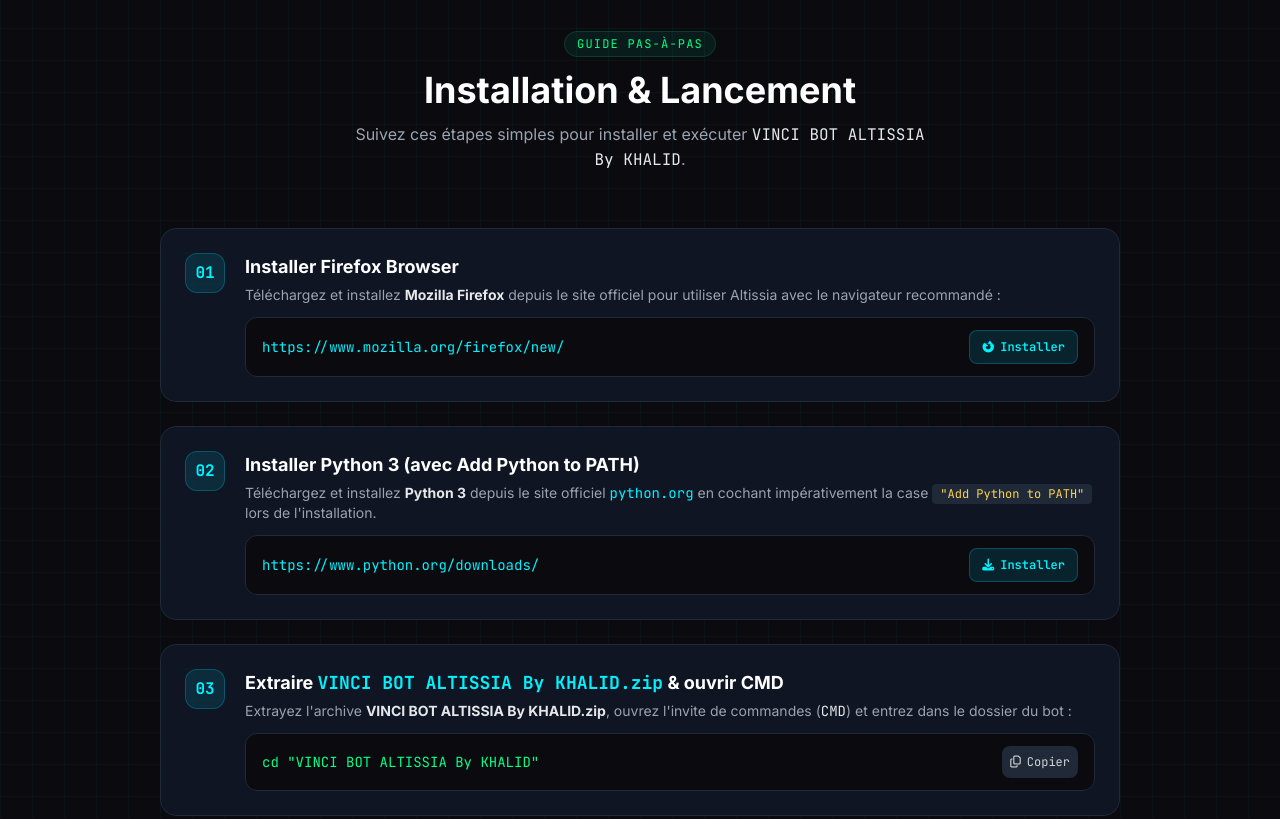
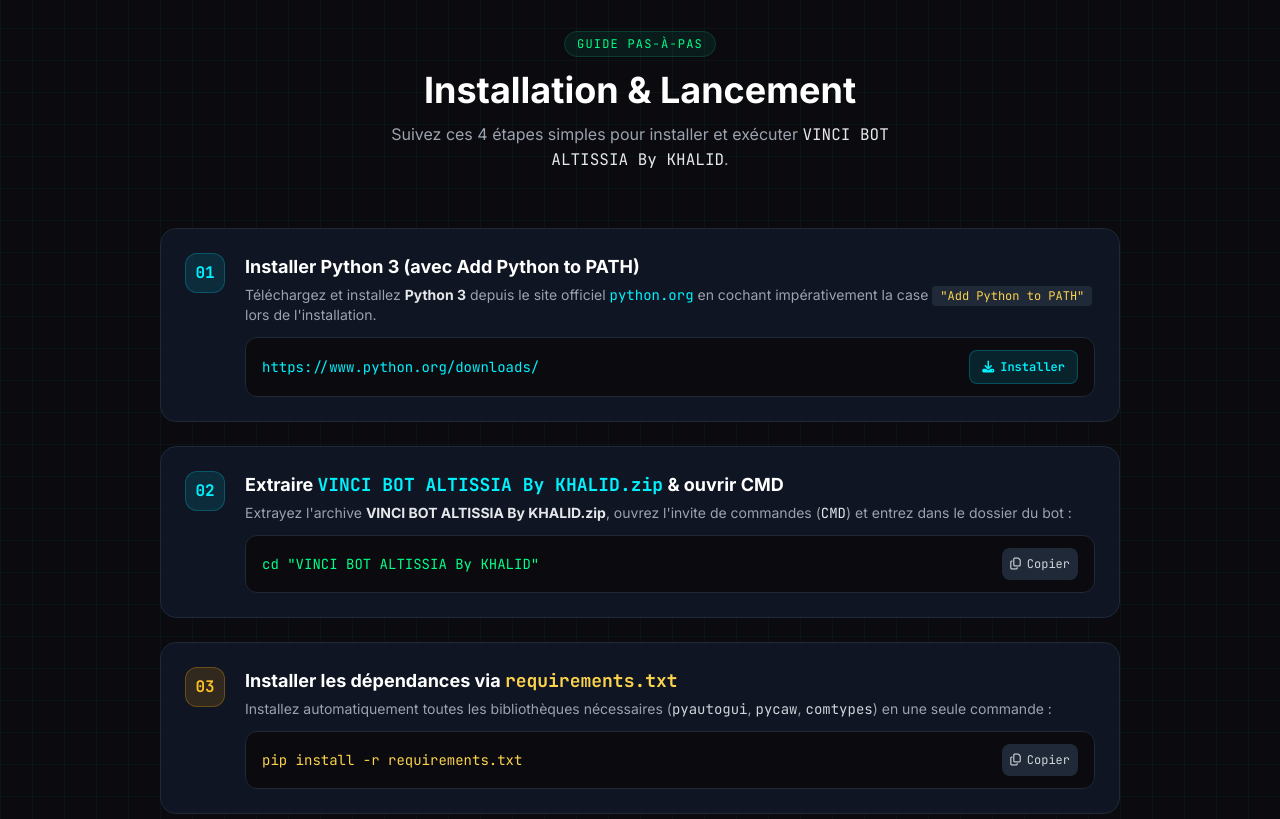
Before and after one commit to khalidmoustansir/vincibot, a plain HTML site: page index.html in a window 1280 px wide. Shown: the part 1860-2679 px from the top of the page. Drawn offline with nearby package versions, Linux system fonts and the light colour scheme.

Commit message:
Update index.html

```diff
--- a/index.html
+++ b/index.html
@@ -252,34 +252,14 @@
             <div class="text-center mb-14">
                 <span class="font-mono text-xs uppercase tracking-widest text-[#00ff88] bg-emerald-500/10 px-3 py-1 rounded-full border border-emerald-500/20">Guide Pas-à-Pas</span>
                 <h2 class="text-2xl sm:text-4xl font-bold text-white mt-4">Installation & Lancement</h2>
-                <p class="text-gray-400 mt-3 max-w-xl mx-auto text-sm sm:text-base">Suivez ces étapes simples pour installer et exécuter <code class="text-gray-200 font-mono">VINCI BOT ALTISSIA By KHALID</code>.</p>
+                <p class="text-gray-400 mt-3 max-w-xl mx-auto text-sm sm:text-base">Suivez ces 4 étapes simples pour installer et exécuter <code class="text-gray-200 font-mono">VINCI BOT ALTISSIA By KHALID</code>.</p>
             </div>
 
             <div class="space-y-6">
-                <!-- Step 1: Firefox Browser -->
+                <!-- Step 1 -->
                 <div class="bg-[#111827]/80 border border-gray-800 rounded-2xl p-6 flex flex-col sm:flex-row gap-5 items-start">
                     <div class="w-10 h-10 rounded-xl bg-cyan-500/15 border border-cyan-500/30 text-[#00f2fe] font-mono font-bold flex items-center justify-center shrink-0">
                         01
-                    </div>
-                    <div class="flex-1 w-full">
-                        <h3 class="text-lg font-bold text-white mb-1">Installer Firefox Browser</h3>
-                        <p class="text-sm text-gray-400 mb-3">
-                            Téléchargez et installez <strong class="text-gray-200">Mozilla Firefox</strong> depuis le site officiel pour utiliser Altissia avec le navigateur recommandé :
-                        </p>
-                        <div class="flex items-center justify-between bg-[#0a0a0f] border border-gray-800 rounded-xl px-4 py-3 font-mono text-xs sm:text-sm gap-2">
-                            <span class="text-[#00f2fe] truncate">https://www.mozilla.org/firefox/new/</span>
-                            <a href="https://www.mozilla.org/firefox/new/" target="_blank" rel="noopener noreferrer" class="px-3 py-2 rounded-lg bg-cyan-500/15 hover:bg-cyan-500/25 text-[#00f2fe] border border-cyan-500/30 transition-colors flex items-center gap-1.5 text-xs font-semibold shrink-0">
-                                <i class="fa-brands fa-firefox-browser"></i>
-                                <span>Installer</span>
-                            </a>
-                        </div>
-                    </div>
-                </div>
-
-                <!-- Step 2: Python 3 -->
-                <div class="bg-[#111827]/80 border border-gray-800 rounded-2xl p-6 flex flex-col sm:flex-row gap-5 items-start">
-                    <div class="w-10 h-10 rounded-xl bg-cyan-500/15 border border-cyan-500/30 text-[#00f2fe] font-mono font-bold flex items-center justify-center shrink-0">
-                        02
                     </div>
                     <div class="flex-1 w-full">
                         <h3 class="text-lg font-bold text-white mb-1">Installer Python 3 (avec Add Python to PATH)</h3>
@@ -296,10 +276,10 @@
                     </div>
                 </div>
 
-                <!-- Step 3: Extraire ZIP & ouvrir CMD -->
+                <!-- Step 2 -->
                 <div class="bg-[#111827]/80 border border-gray-800 rounded-2xl p-6 flex flex-col sm:flex-row gap-5 items-start">
                     <div class="w-10 h-10 rounded-xl bg-cyan-500/15 border border-cyan-500/30 text-[#00f2fe] font-mono font-bold flex items-center justify-center shrink-0">
-                        03
+                        02
                     </div>
                     <div class="flex-1 w-full">
                         <h3 class="text-lg font-bold text-white mb-1">Extraire <code class="text-[#00f2fe] font-mono">VINCI BOT ALTISSIA By KHALID.zip</code> & ouvrir CMD</h3>
@@ -316,10 +296,10 @@
                     </div>
                 </div>
 
-                <!-- Step 4: Dépendances -->
+                <!-- Step 3 -->
                 <div class="bg-[#111827]/80 border border-gray-800 rounded-2xl p-6 flex flex-col sm:flex-row gap-5 items-start">
                     <div class="w-10 h-10 rounded-xl bg-amber-500/15 border border-amber-500/30 text-amber-400 font-mono font-bold flex items-center justify-center shrink-0">
-                        04
+                        03
                     </div>
                     <div class="flex-1 w-full">
                         <h3 class="text-lg font-bold text-white mb-1">Installer les dépendances via <code class="text-amber-300 font-mono">requirements.txt</code></h3>
@@ -336,10 +316,10 @@
                     </div>
                 </div>
 
-                <!-- Step 5: Lancer le bot -->
+                <!-- Step 4 -->
                 <div class="bg-[#111827]/80 border border-gray-800 rounded-2xl p-6 flex flex-col sm:flex-row gap-5 items-start">
                     <div class="w-10 h-10 rounded-xl bg-emerald-500/15 border border-emerald-500/30 text-[#00ff88] font-mono font-bold flex items-center justify-center shrink-0">
-                        05
+                        04
                     </div>
                     <div class="flex-1 w-full">
                         <h3 class="text-lg font-bold text-white mb-1">Passer en QWERTY, se connecter à Altissia & lancer le bot</h3>
```
